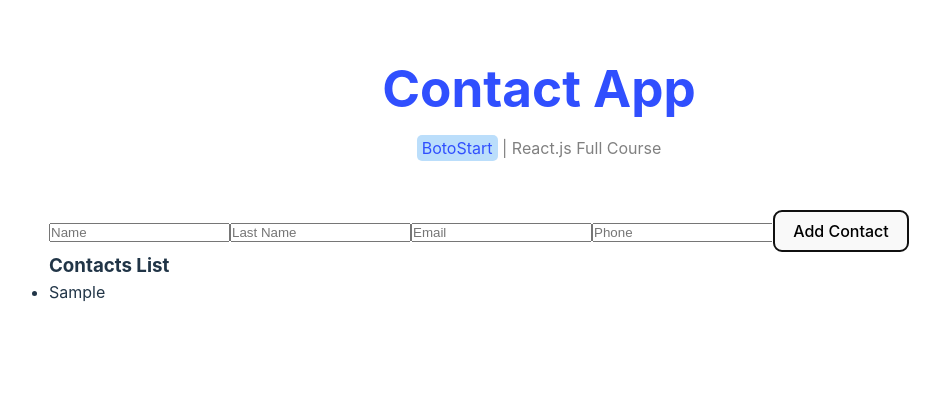
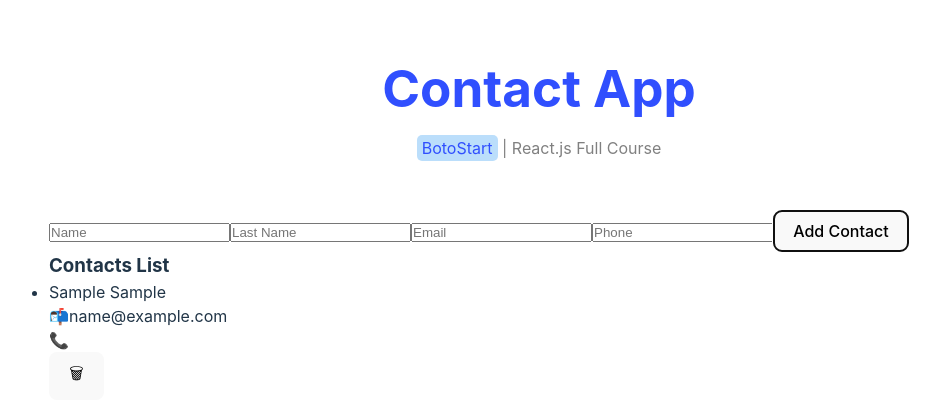
Before and after one commit to MaryamMirafzal/ContactApp, a React (Vite) app: page / in a window 1280 px wide. Both pictures are taken after typing "Sample", "Sample", "name@example.com", "5" into the empty fields and a click on the button "Add Contact". Shown: the top 420 px of the page, without its empty margins (101-1041 px from the left). Built offline with nearby package versions, Linux system fonts and the light colour scheme.

Commit message:
Render Contacts

```diff
--- a/src/Components/ContactsList.jsx
+++ b/src/Components/ContactsList.jsx
@@ -3,10 +3,25 @@
   return (
     <div>
       <h3>Contacts List</h3>
-      <ul>
+      {contacts.length?
+        <ul>
         {contacts.map((contact) =>
-          (<li key={contact.id}>{contact.name}</li>))}
-      </ul>
+          (<li key={contact.id}>
+            <p>{contact.name} {contact.lastName}</p>
+            <p>
+              <span>📬</span>
+              {contact.email}
+            </p>
+            <p>
+              <span>📞</span>
+              {contact.number}
+            </p>
+              <button>🗑</button>
+          </li>))}
+        </ul>:
+      <p>No Contacts yet!</p>
+      }
+
     </div>
   )
 }
```
